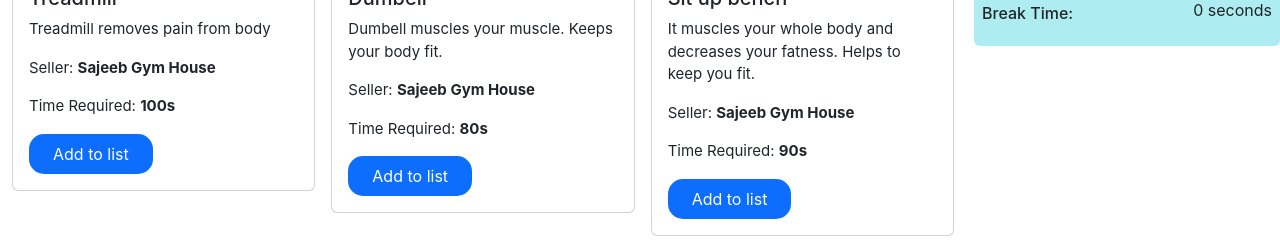
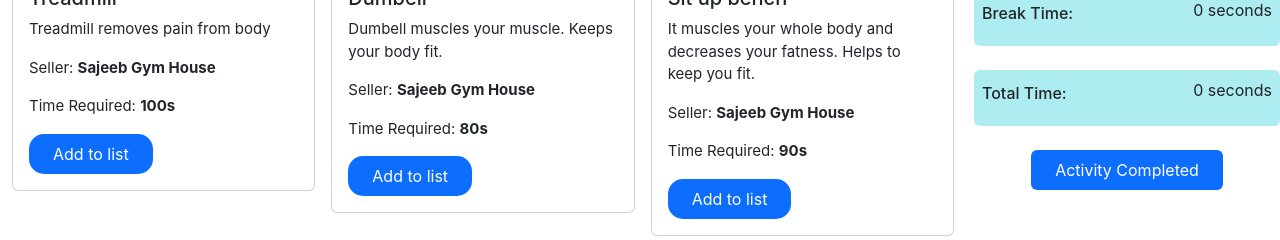
Before and after one commit to YasinSajeeb/Mediheal, a React (Create React App) app: page / in a window 1280 px wide. Shown: the part 383-623 px from the top of the page. Built offline with nearby package versions, Linux system fonts and the light colour scheme.

Commit message:
twelfth commit

```diff
--- a/package.json
+++ b/package.json
@@ -9,6 +9,7 @@
     "react": "^18.2.0",
     "react-dom": "^18.2.0",
     "react-scripts": "5.0.1",
+    "react-toastify": "^9.0.8",
     "web-vitals": "^2.1.4"
   },
   "scripts": {
--- a/src/App.js
+++ b/src/App.js
@@ -1,4 +1,3 @@
-import logo from './logo.svg';
 import './App.css';
 import Header from './Components/Header/Header';
 import Exercises from './Components/Exercises/Exercises';
--- a/src/Components/Calculation-list/List.css
+++ b/src/Components/Calculation-list/List.css
@@ -1,7 +1,7 @@
-.total-exercises{
+.list-calculation{
     background-color: rgba(159, 233, 238, 0.847);
 }
-.total-exercises button{
+.list-calculation button{
     border: none;
     color: black;
     padding: 8px 10px;
@@ -9,7 +9,13 @@
     border-radius: 50%;
     background-color: #ffffff;
 }
-.total-exercises button:hover{
+.list-calculation button:hover{
     color: white;
     background-color: blueviolet;
 }
+.toast-button{
+    border: none;
+}
+.toast-button:hover{
+    background-color: red!important;
+}
--- a/src/Components/Calculation-list/List.js
+++ b/src/Components/Calculation-list/List.js
@@ -7,32 +7,43 @@ const List = ({list}) => {
     }
 
     const [breakTime, setBreakTime] = useState([0]);
-
     const addBreakTime = (clickedTime)=>{
         setBreakTime(clickedTime);
     }
 
+    let fullTotal = [];
+    fullTotal = total+ JSON.parse(breakTime) ;
+
+
+    // const fullTotal = total + breakTime;
     return (
         <div className='sticky-top'>
             <h3>Exercise Details</h3>
                     <p>Selected Exercises: {list.length}</p>
                     <h6>Add A Break</h6>
-                    <div className='total-exercises p-2 d-flex justify-content-evenly rounded'>
+                    <div className='list-calculation p-2 d-flex justify-content-evenly rounded'>
                         <button onClick={()=>addBreakTime(30)}>30s</button>
                         <button onClick={()=>addBreakTime(45)}>45s</button>
                         <button onClick={()=>addBreakTime(60)}>60s</button>
                         <button onClick={()=>addBreakTime(90)}>90s</button>
                         <button onClick={()=>addBreakTime(120)}>120s</button>
                     </div>
-                    <div className='total-exercises my-4 p-2 d-flex justify-content-between align-items-center rounded'>
+                    <div className='list-calculation my-4 p-2 d-flex justify-content-between align-items-center rounded'>
                         <h6>Exercise Time:</h6>
                         <p>{total} seconds</p>
                     </div>
 
-                    <div className='total-exercises p-2 d-flex justify-content-between align-items-center rounded'>
+                    <div className='list-calculation p-2 d-flex justify-content-between align-items-center rounded'>
                         <h6>Break Time:</h6>
                         <p>{breakTime} seconds</p>
                     </div>
+
+                    <div className="list-calculation my-4 p-2 d-flex justify-content-between align-items-center rounded">
+                        <h6>Total Time:</h6>
+                        <p>{fullTotal} seconds</p>
+                    </div>
+                    <div className='text-center'><button className='toast-button text-white bg-primary px-4 py-2 rounded'>Activity Completed</button></div>
+                    {/* <button className='toast-button text-white bg-primary px-4 py-2 rounded'>Activity Completed</button> */}
         </div>
     );
 };
```
Also changed, not shown: 1 other file (tests, documents, lock files or other folders).
